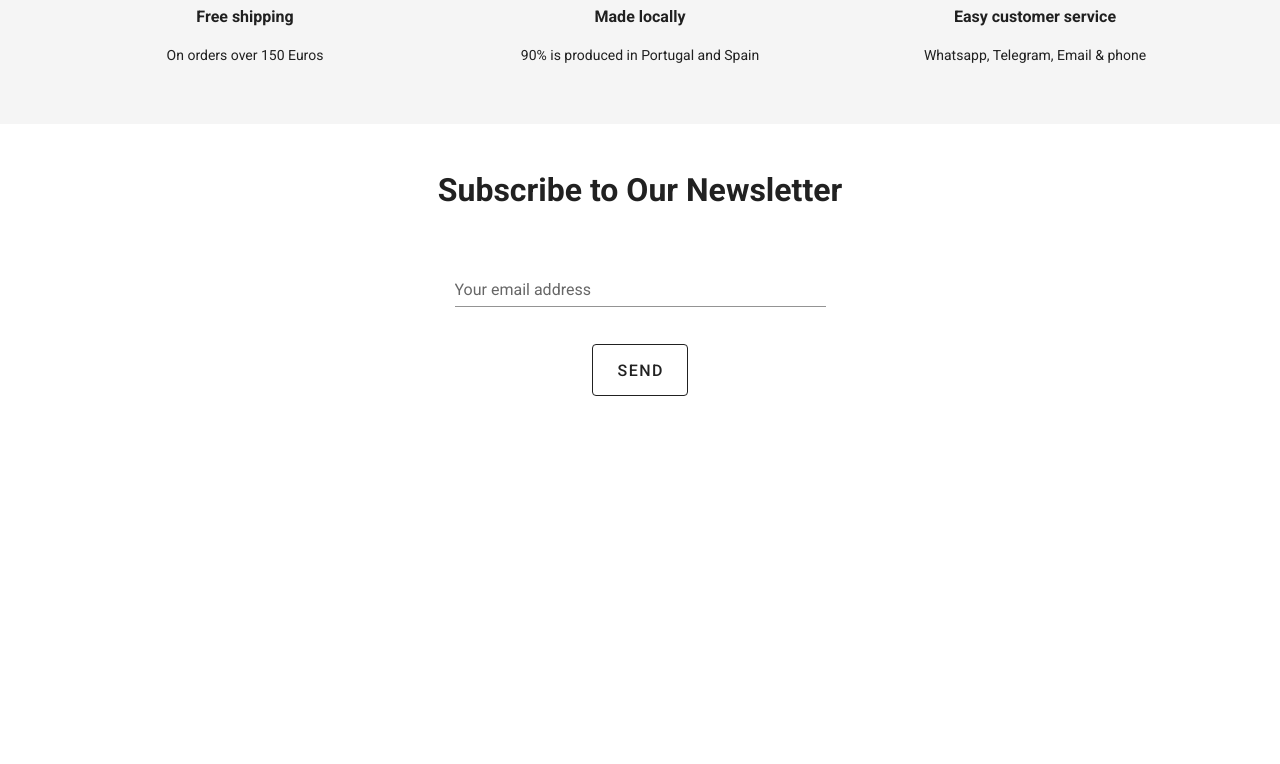
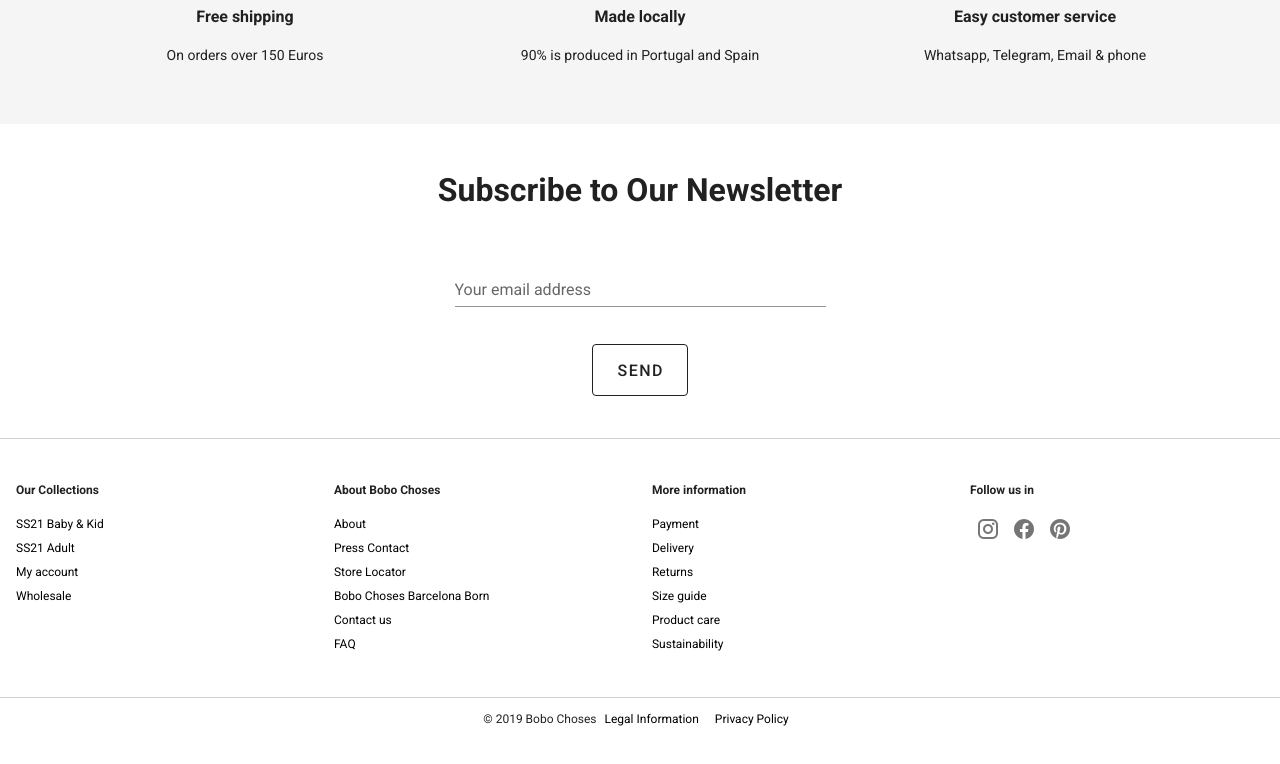
Before and after one commit to azharisubroto/boboclone, a Nuxt app: page /inspire in a window 1280 px wide. Shown: the part 524-1288 px from the top of the page. Built offline with nearby package versions, Linux system fonts and the light colour scheme.

Commit message:
full page

```diff
--- a/assets/main.scss
+++ b/assets/main.scss
@@ -47,3 +47,9 @@
     color: #fff!important;
   }
 }
+
+a{
+  &:hover {
+    opacity: .7;
+  }
+}
--- a/components/Footer.vue
+++ b/components/Footer.vue
@@ -58,12 +58,175 @@
         </v-row>
       </v-container>
     </section>
+
+    <section class="footer-widget">
+      <v-container fluid class="px-4">
+        <v-row>
+          <v-col lg="9">
+            <v-row>
+              <v-col v-for="(item, i) in footers" :key="`footer-${i}`" lg="4">
+                <h5 class="fs-12 mb-3">{{ item.title }}</h5>
+                <ul>
+                  <li v-for="(child, j) in item.items" :key="`footer-${i}-${j}`">
+                    <a :href="child.slug">{{ child.title }}</a>
+                  </li>
+                </ul>
+              </v-col>
+            </v-row>
+          </v-col>
+          <v-col lg="3">
+            <h5 class="fs-12 mb-3">Follow us in</h5>
+
+            <div class="flex">
+              <v-btn icon>
+                <v-icon>mdi-instagram</v-icon>
+              </v-btn>
+              <v-btn icon>
+                <v-icon>mdi-facebook</v-icon>
+              </v-btn>
+              <v-btn icon>
+                <v-icon>mdi-pinterest</v-icon>
+              </v-btn>
+            </div>
+          </v-col>
+        </v-row>
+      </v-container>
+    </section>
+
+    <section class="footer__bottom">
+      <v-container>
+        <v-row>
+          <v-col lg="12" class="text-center">
+            <span class="copyright">&copy; 2019 Bobo Choses</span>
+            <span class="d-inline-block mx-2"
+              ><a href="https://universe.bobochoses.com/legal-information">Legal Information</a></span
+            >
+            <span class="d-inline-block mx-2"
+              ><a href="https://universe.bobochoses.com/privacy-policy">Privacy Policy</a></span
+            >
+          </v-col>
+        </v-row>
+      </v-container>
+    </section>
   </footer>
 </template>
+
+<script>
+export default {
+  name: 'Footer',
+  data() {
+    return {
+      footers: [
+        {
+          title: 'Our Collections',
+          items: [
+            {
+              title: 'SS21 Baby & Kid',
+              slug: '#'
+            },
+            {
+              title: 'SS21 Adult',
+              slug: '#'
+            },
+            {
+              title: 'My account',
+              slug: '#'
+            },
+            {
+              title: 'Wholesale',
+              slug: '#'
+            }
+          ]
+        },
+        {
+          title: 'About Bobo Choses',
+          items: [
+            {
+              title: 'About',
+              slug: '#'
+            },
+            {
+              title: 'Press Contact',
+              slug: '#'
+            },
+            {
+              title: 'Store Locator',
+              slug: '#'
+            },
+            {
+              title: 'Bobo Choses Barcelona Born',
+              slug: '#'
+            },
+            {
+              title: 'Contact us',
+              slug: '#'
+            },
+            {
+              title: 'FAQ',
+              slug: '#'
+            }
+          ]
+        },
+        {
+          title: 'More information',
+          items: [
+            {
+              title: 'Payment',
+              slug: '#'
+            },
+            {
+              title: 'Delivery',
+              slug: '#'
+            },
+            {
+              title: 'Returns',
+              slug: '#'
+            },
+            {
+              title: 'Size guide',
+              slug: '#'
+            },
+            {
+              title: 'Product care',
+              slug: '#'
+            },
+            {
+              title: 'Sustainability',
+              slug: '#'
+            }
+          ]
+        }
+      ]
+    }
+  }
+}
+</script>
 
 <style lang="scss" scoped>
 footer {
   background: #fff;
+
+  h5 {
+    font-size: 14px;
+  }
+
+  a {
+    text-decoration: none;
+  }
+
+  ul {
+    margin: 0;
+    padding: 0;
+    list-style: none;
+    li {
+      display: block;
+
+      a {
+        text-decoration: none;
+        font-size: 12px;
+      }
+    }
+  }
 }
 
 .features {
@@ -75,4 +238,14 @@
   background: #fff;
   padding: 30px 0;
 }
+
+.footer-widget {
+  padding: 30px 0;
+  border-top: 1px solid #d1d1d1;
+  border-bottom: 1px solid #d1d1d1;
+}
+
+.footer__bottom {
+  font-size: 12px;
+}
 </style>
```
